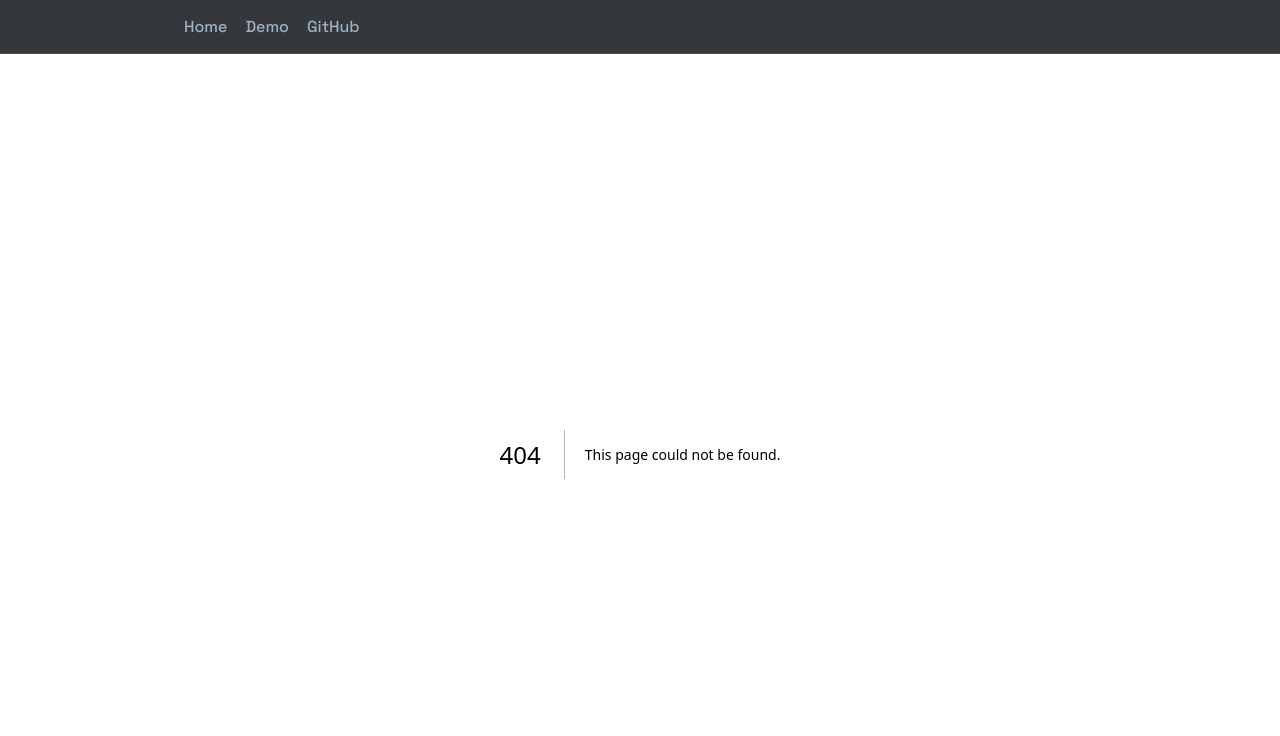
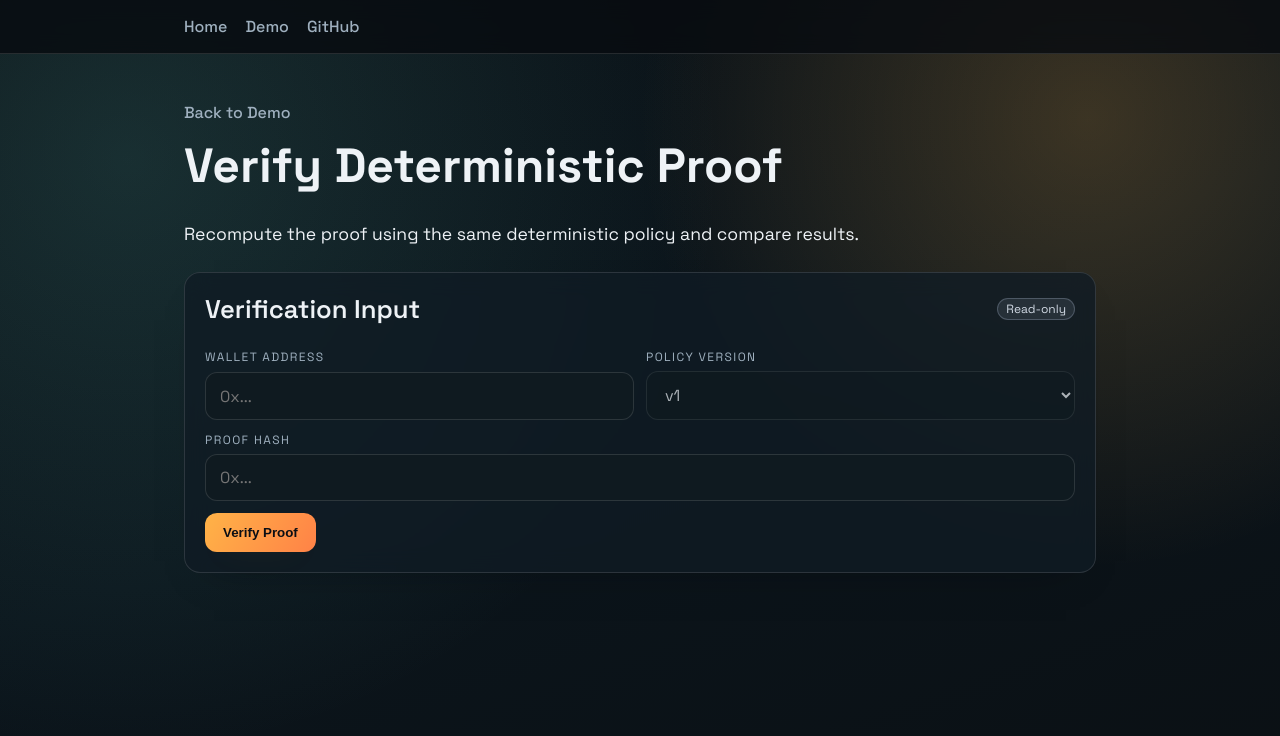
Before and after one commit to Uski359/ens-proof-of-usage-hackathon, a Next.js app in the folder apps/web/: page /demo/verify in a window 1280 px wide. Before the commit this address had no page. Shown: the top 736 px of the page. Built offline with nearby package versions, Linux system fonts and the light colour scheme; no server answers.

Commit message:
feat(ui): add deterministic proof verification UX

```diff
--- /dev/null
+++ b/apps/web/app/demo/verify/page.tsx
@@ -0,0 +1,155 @@
+"use client";
+
+import { useState } from "react";
+
+const POLICY_VERSION = "v1";
+const addressPattern = /^0x[a-fA-F0-9]{40}$/;
+
+type ProofResponse = {
+  proof: {
+    proofHash: string;
+  };
+};
+
+export default function VerifyProofPage() {
+  const [addressInput, setAddressInput] = useState("");
+  const [proofHashInput, setProofHashInput] = useState("");
+  const [loading, setLoading] = useState(false);
+  const [error, setError] = useState<string | null>(null);
+  const [result, setResult] = useState<{ computedHash: string; match: boolean } | null>(null);
+  const apiBaseUrl = process.env.NEXT_PUBLIC_API_BASE_URL;
+
+  const handleSubmit = async (event: React.FormEvent<HTMLFormElement>) => {
+    event.preventDefault();
+    setError(null);
+    setResult(null);
+
+    if (!apiBaseUrl) {
+      setError("NEXT_PUBLIC_API_BASE_URL is not configured.");
+      return;
+    }
+
+    const trimmedAddress = addressInput.trim();
+    if (!trimmedAddress) {
+      setError("Wallet address is required.");
+      return;
+    }
+
+    if (!addressPattern.test(trimmedAddress)) {
+      setError("Enter a valid 0x wallet address.");
+      return;
+    }
+
+    const trimmedProofHash = proofHashInput.trim();
+    if (!trimmedProofHash) {
+      setError("Proof hash is required.");
+      return;
+    }
+
+    setLoading(true);
+    try {
+      const response = await fetch(`${apiBaseUrl}/api/proof`, {
+        method: "POST",
+        headers: { "Content-Type": "application/json" },
+        body: JSON.stringify({ ensOrAddress: trimmedAddress })
+      });
+      const payload = (await response.json()) as ProofResponse | { error?: { message?: string } };
+
+      if (!response.ok) {
+        const message = "error" in payload && payload.error?.message
+          ? payload.error.message
+          : "Failed to verify proof.";
+        throw new Error(message);
+      }
+
+      if (!("proof" in payload) || !payload.proof?.proofHash) {
+        throw new Error("No proof returned.");
+      }
+
+      const computedHash = payload.proof.proofHash;
+      setResult({
+        computedHash,
+        match: computedHash === trimmedProofHash
+      });
+    } catch (err) {
+      const message = err instanceof Error ? err.message : "Unexpected error.";
+      setError(message);
+    } finally {
+      setLoading(false);
+    }
+  };
+
+  return (
+    <main>
+      <section className="hero">
+        <a className="link-secondary back-link" href="/demo/proof">
+          Back to Demo
+        </a>
+        <h1>Verify Deterministic Proof</h1>
+        <p className="lead">
+          Recompute the proof using the same deterministic policy and compare results.
+        </p>
+      </section>
+
+      <div className="card verify-card" style={{ marginTop: "24px" }}>
+        <div className="card-title">
+          <h2>Verification Input</h2>
+          <span className="badge-inline badge-soft">Read-only</span>
+        </div>
+        <form className="verify-form" onSubmit={handleSubmit}>
+          <div className="verify-grid">
+            <label className="verify-field">
+              <span className="verify-label">Wallet Address</span>
+              <input
+                value={addressInput}
+                onChange={(event) => setAddressInput(event.target.value)}
+                placeholder="0x..."
+                aria-label="Wallet address"
+              />
+            </label>
+            <label className="verify-field">
+              <span className="verify-label">Policy Version</span>
+              <select value={POLICY_VERSION} disabled aria-label="Policy version">
+                <option value={POLICY_VERSION}>{POLICY_VERSION}</option>
+              </select>
+            </label>
+          </div>
+          <label className="verify-field">
+            <span className="verify-label">Proof Hash</span>
+            <input
+              value={proofHashInput}
+              onChange={(event) => setProofHashInput(event.target.value)}
+              placeholder="0x..."
+              aria-label="Proof hash"
+            />
+          </label>
+          <div className="verify-actions">
+            <button type="submit" disabled={loading}>
+              {loading ? "Verifying..." : "Verify Proof"}
+            </button>
+          </div>
+        </form>
+        {error ? <p className="error">{error}</p> : null}
+        {result ? (
+          <div className="verify-output">
+            <div className="verify-output-item">
+              <div className="output-key">Computed Proof Hash</div>
+              <div className="output-value mono copyable">{result.computedHash}</div>
+            </div>
+            <div className="verify-output-item">
+              <div className="output-key">Match Status</div>
+              <span className={`match-pill ${result.match ? "match-match" : "match-mismatch"}`}>
+                {result.match ? "Match ✓" : "Mismatch ✕"}
+              </span>
+            </div>
+            <p className="subtle">
+              Verification recomputes the proof using the same deterministic logic.
+              <br />
+              No state is stored, and no trust assumption is introduced.
+            </p>
+          </div>
+        ) : null}
+      </div>
+    </main>
+  );
+}
```
Also changed, not shown: 2 other files (tests, documents, lock files or other folders).
